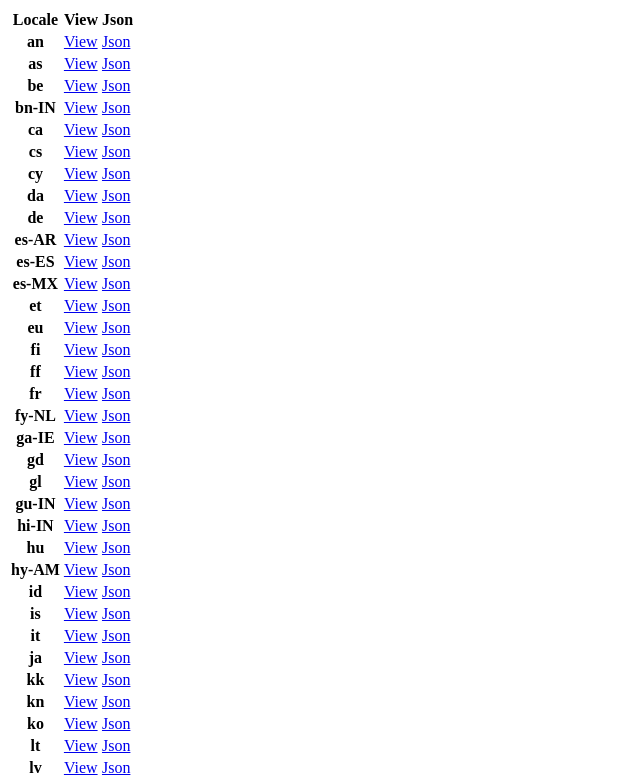
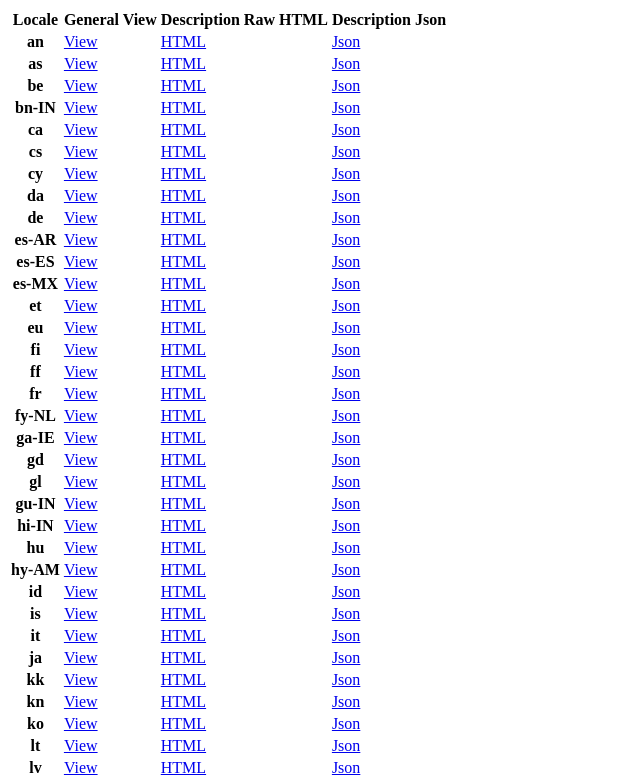
Before and after one commit to mozilla-l10n/stores_l10n, a PHP site: page / in a window 1280 px wide. Shown: the top 775 px of the page, without its empty margins (0-640 px from the left). Run offline with PHP 8.4, Linux system fonts and the light colour scheme.

Commit message:
update home view with html source column

```diff
--- a/app/views/home_view.php
+++ b/app/views/home_view.php
@@ -1,17 +1,15 @@
 <table>
 <tr>
     <th>Locale</th>
-    <th>View</th>
-<!--     <th>Raw HTML</th>
-    <th>Raw Text</th>
- -->    <th>Json</th>
+    <th>General View</th>
+    <th>Description Raw HTML</th>
+    <th>Description Json</th>
 </tr>
 <?php foreach($android_locales as $lang): ?>
 <tr>
     <th><?=$lang?></th>
     <td><a href='./?locale=<?=$lang?>'>View</a></td>
-    <!-- <td></td>
-    <td></td> -->
+    <td><a href='./?locale=<?=$lang?>&amp;output=html'>HTML</a></td>
     <td><a href='./?locale=<?=$lang?>&amp;output=json'>Json</a></td>
 </tr>
 <?php endforeach; ?>
```
